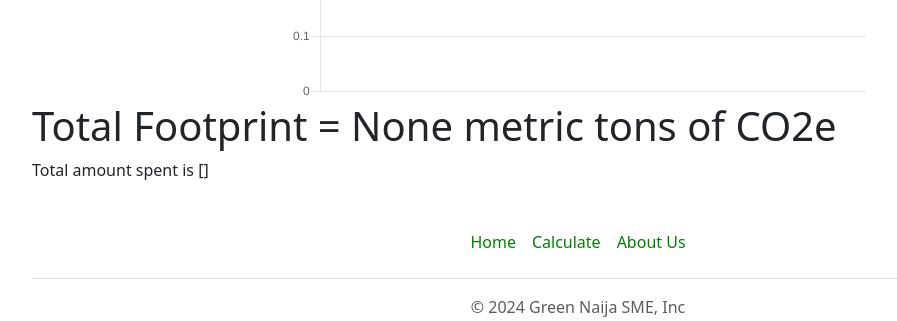
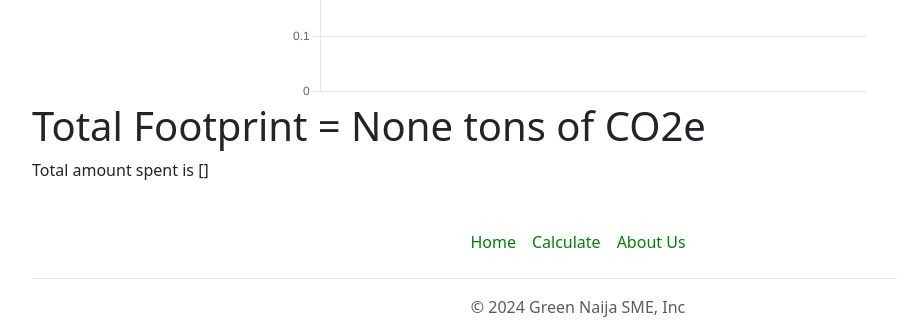
Before and after one commit to Te-mixx/Green-naija-sme, a Flask app: page /result in a window 1280 px wide. Shown: the part 1823-2144 px from the top of the page, without its empty margins (62-959 px from the left). Run offline with Flask 3, Linux system fonts and the light colour scheme; some libraries are stand-ins or nearby versions.

Commit message:
update emission calculation to 2 d.p

```diff
--- a/flaskr/routes.py
+++ b/flaskr/routes.py
@@ -93,7 +93,7 @@
     session['category_labels'] = category_labels
     session['category_emissions'] = category_emissions
     session['total_price'] = total_price
-    session['total_emission'] = total_emission
+    session['total_emission'] = round(total_emission, 2)
 
     return redirect(url_for('result'))
 
--- a/flaskr/templates/result.html
+++ b/flaskr/templates/result.html
@@ -18,7 +18,7 @@
       </div> -->
 
       <div class="container">
-        <h1>Total Footprint = {{ total_emission }} metric tons of CO2e </h1>
+        <h1>Total Footprint = {{ total_emission }} tons of CO2e </h1>
         <p>Total amount spent is {{ total_price }}</p>
 
 
```
